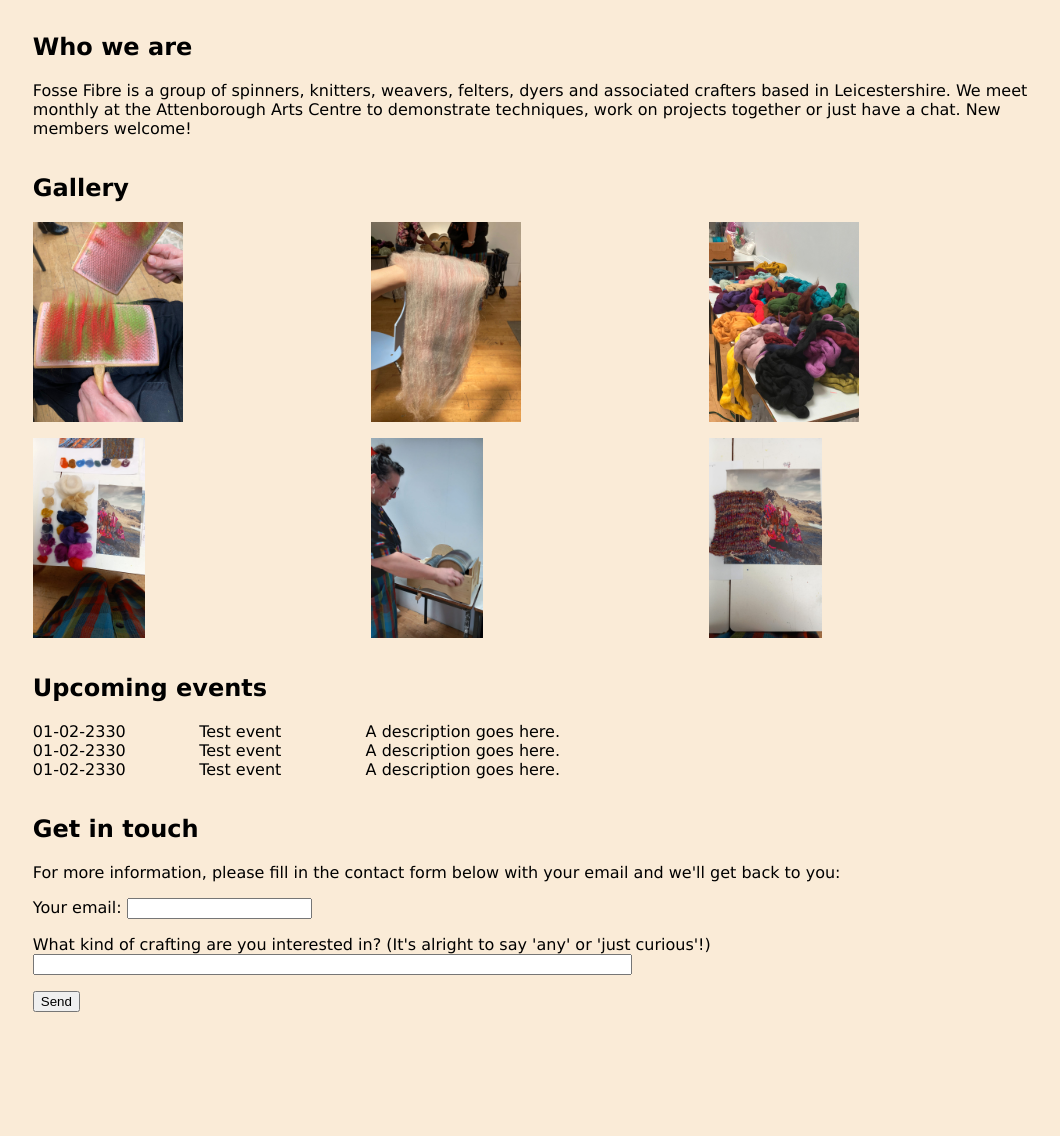
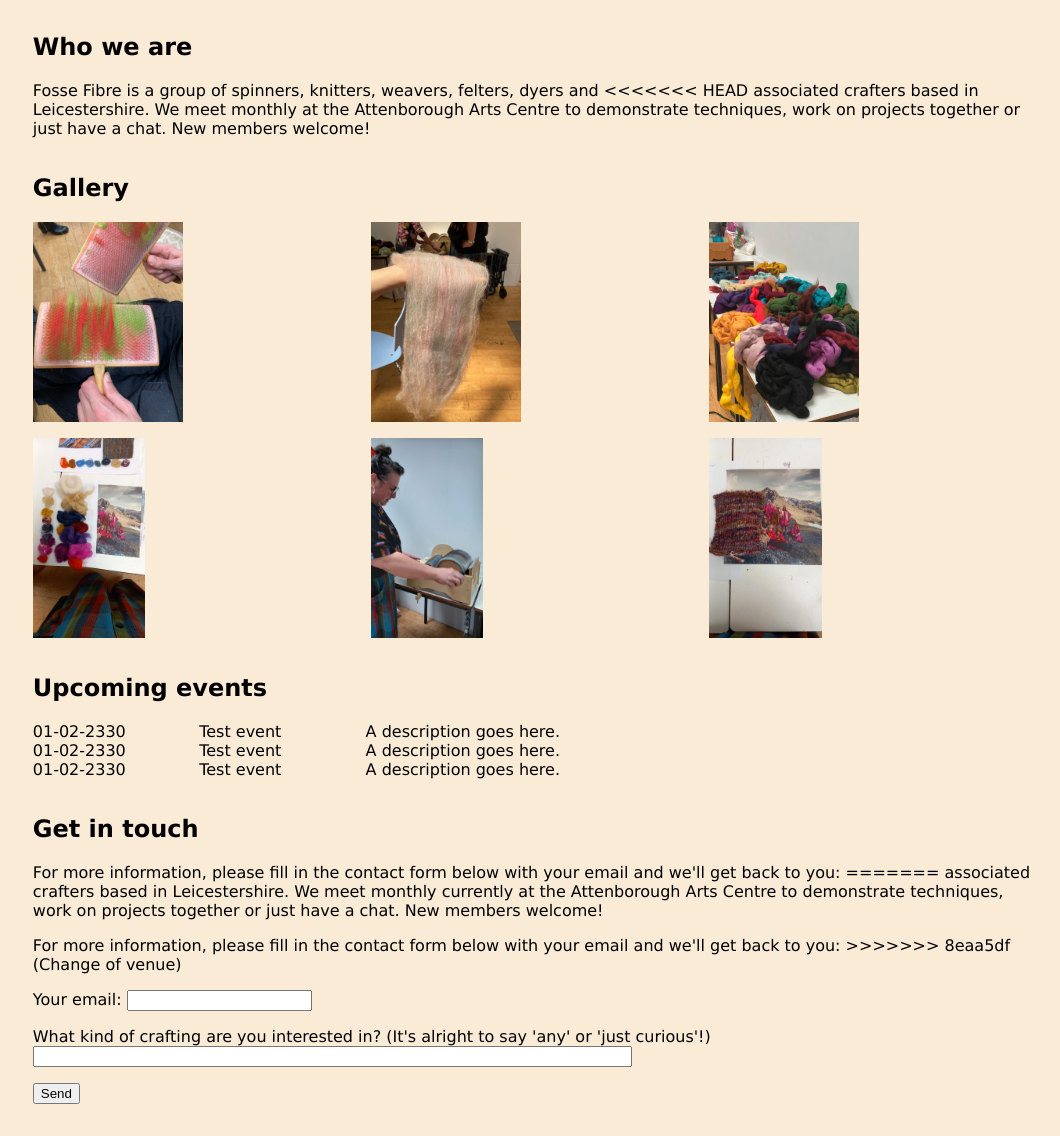
Before and after one commit to fossefibre/fossefibre.github.io, a plain HTML site: page index.html in a window 1280 px wide. Shown: the part 148-1284 px from the top of the page, without its empty margins (108-1168 px from the left). Before the commit the page ends 1192 px from the top, so only its background shows below. Drawn offline with Linux system fonts and the light colour scheme.

Commit message:
Change of venue

```diff
--- a/index.html
+++ b/index.html
@@ -7,6 +7,7 @@
     <div class="info">
       <h2>Who we are</h2>
       Fosse Fibre is a group of spinners, knitters, weavers, felters, dyers and
+<<<<<<< HEAD
       associated crafters based in Leicestershire. We meet monthly at the
       Attenborough Arts Centre to demonstrate techniques, work on projects
       together or just have a chat. New members welcome!
@@ -46,6 +47,13 @@
       <h2>Get in touch</h2>
       For more information, please fill in the contact form below with your
       email and we'll get back to you:
+=======
+      associated crafters based in Leicestershire. We meet monthly currently at the Attenborough Arts Centre
+      to demonstrate techniques, work on projects together or just have a chat. New members welcome!
+    </p>
+    <p class="contact">
+      For more information, please fill in the contact form below with your email and we'll get back to you:
+>>>>>>> 8eaa5df (Change of venue)
       <form action="https://formspree.io/f/mvggvrrl" method="POST">
         <p>
           Your email:
```
